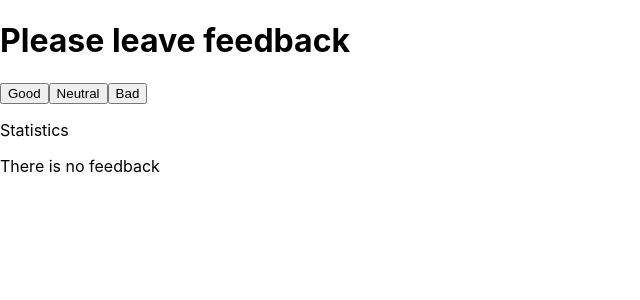
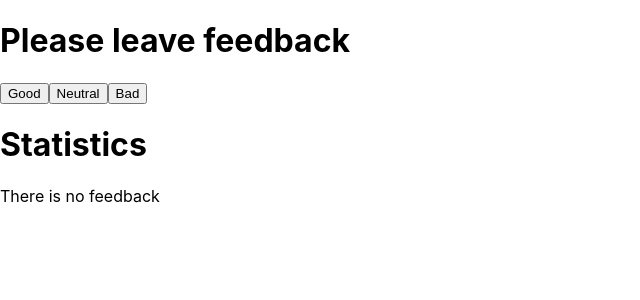
Before and after one commit to OleksiiChernii/goit-react-hw-02-feedback, a React (Create React App) app: page / in a window 1280 px wide. Shown: the top 300 px of the page, without its empty margins (0-640 px from the left). Built offline with nearby package versions, Linux system fonts and the light colour scheme.

Commit message:
changes and refactoring

```diff
--- a/src/components/App.jsx
+++ b/src/components/App.jsx
@@ -1,17 +1,26 @@
-import { useState } from 'react';
+import React, { Component } from 'react';
+import { FeedbackOptions } from './FeedbackOptions';
 import { Section } from './Section';
+import { Statistics } from './Statistics';
 
-export const App = () => {
-  const [state, setState] = useState({
+export class App extends Component {
+  state = {
     good: 0,
     neutral: 0,
     bad: 0,
-  });
+  };
 
-  const handleState = option => {
-    let { good, bad, neutral } = state;
+  options = ['Good', 'Neutral', 'Bad'];
 
-    switch (option) {
+  countTotalFeedBack = () => {
+    const { good, bad, neutral } = this.state;
+    return good + bad + neutral;
+  };
+
+  handleState = option => {
+    let { good, bad, neutral } = this.state;
+
+    switch (option.toLowerCase()) {
       case 'good':
         good += 1;
         break;
@@ -24,34 +33,35 @@ export const App = () => {
       default:
         break;
     }
-    setState({ good, bad, neutral });
+    this.setState({ good, bad, neutral });
   };
 
-  const countTotalFeedBack = () => {
-    const { good, bad, neutral } = state;
-    return good + bad + neutral;
-  };
-
-  const countPositiveFeedbackPercentage = () => {
-    return countTotalFeedBack()
-      ? ((100 * state.good) / countTotalFeedBack()).toFixed(1)
+  countPositiveFeedbackPercentage = () => {
+    return this.countTotalFeedBack()
+      ? ((100 * this.state.good) / this.countTotalFeedBack()).toFixed(1)
       : 0;
   };
 
-  const onLeaveFeedback = {
-    Good: () => handleState('good'),
-    Neutral: () => handleState('neutral'),
-    Bad: () => handleState('bad'),
-  };
 
-  return (
-    <Section
-      title="Please leave feedback"
-      state={state}
-      options={Object.keys(onLeaveFeedback)}
-      total={countTotalFeedBack}
-      positivePercentage={countPositiveFeedbackPercentage}
-      onLeaveFeedback={onLeaveFeedback}
-    />
-  );
-};
+  render() {
+    return (
+      <>
+        <Section title="Please leave feedback">
+          <FeedbackOptions
+            options={this.options}
+            onLeaveFeedback={this.handleState}
+          />
+        </Section>
+        <Section title="Statistics">
+          <Statistics
+            good={this.state.good}
+            neutral={this.state.neutral}
+            bad={this.state.bad}
+            total={this.countTotalFeedBack}
+            positivePercentage={this.countPositiveFeedbackPercentage}
+          />
+        </Section>
+      </>
+    );
+  }
+}
--- a/src/components/FeedbackOptions.js
+++ b/src/components/FeedbackOptions.js
@@ -4,7 +4,7 @@ export function FeedbackOptions({ options, onLeaveFeedback }) {
   return (
     <>
       {options.map(option => (
-        <button key={option} type="button" onClick={onLeaveFeedback[option]}>
+        <button key={option} type="button" onClick={() => onLeaveFeedback(option)}>
           {option}
         </button>
       ))}
@@ -14,9 +14,5 @@ export function FeedbackOptions({ options, onLeaveFeedback }) {
 
 FeedbackOptions.propTypes = {
   options: PropTypes.arrayOf(PropTypes.string).isRequired,
-  onLeaveFeedback: PropTypes.shape({
-    Good: PropTypes.func.isRequired,
-    Neutral: PropTypes.func.isRequired,
-    Bad: PropTypes.func.isRequired,
-  }).isRequired,
+  onLeaveFeedback: PropTypes.func.isRequired,
 };
--- a/src/components/Section.js
+++ b/src/components/Section.js
@@ -1,44 +1,15 @@
 import PropTypes from 'prop-types';
-import { FeedbackOptions } from './FeedbackOptions';
-import { Statistics } from './Statistics';
 
-export function Section({
-  title,
-  state,
-  options,
-  total,
-  onLeaveFeedback,
-  positivePercentage,
-}) {
-  const { good, bad, neutral } = state;
+export function Section({ title, children }) {
   return (
     <>
       <h1>{title}</h1>
-      <FeedbackOptions options={options} onLeaveFeedback={onLeaveFeedback} />
-      <Statistics
-        good={good}
-        neutral={neutral}
-        bad={bad}
-        total={total}
-        positivePercentage={positivePercentage}
-      />
+      {children}
     </>
   );
 }
 
 Section.propTypes = {
   title: PropTypes.string.isRequired,
-  state: PropTypes.shape({
-    good: PropTypes.number.isRequired,
-    neutral: PropTypes.number.isRequired,
-    bad: PropTypes.number.isRequired,
-  }).isRequired,
-  options: PropTypes.arrayOf(PropTypes.string).isRequired,
-  total: PropTypes.func.isRequired,
-  positivePercentage: PropTypes.func.isRequired,
-  onLeaveFeedback: PropTypes.shape({
-    Good: PropTypes.func.isRequired,
-    Neutral: PropTypes.func.isRequired,
-    Bad: PropTypes.func.isRequired,
-  }).isRequired,
+  children: PropTypes.object.isRequired
 };
--- a/src/components/Statistics.js
+++ b/src/components/Statistics.js
@@ -4,8 +4,7 @@ import { NotificationMessage } from './NotificationMessage';
 export function Statistics({ good, neutral, bad, total, positivePercentage }) {
   return (
     <>
-      <p>Statistics</p>
-      {good || neutral || bad ? (
+      {total() ? (
         <ul>
           <li>Good: {good}</li>
           <li>Neutral: {neutral}</li>
```
